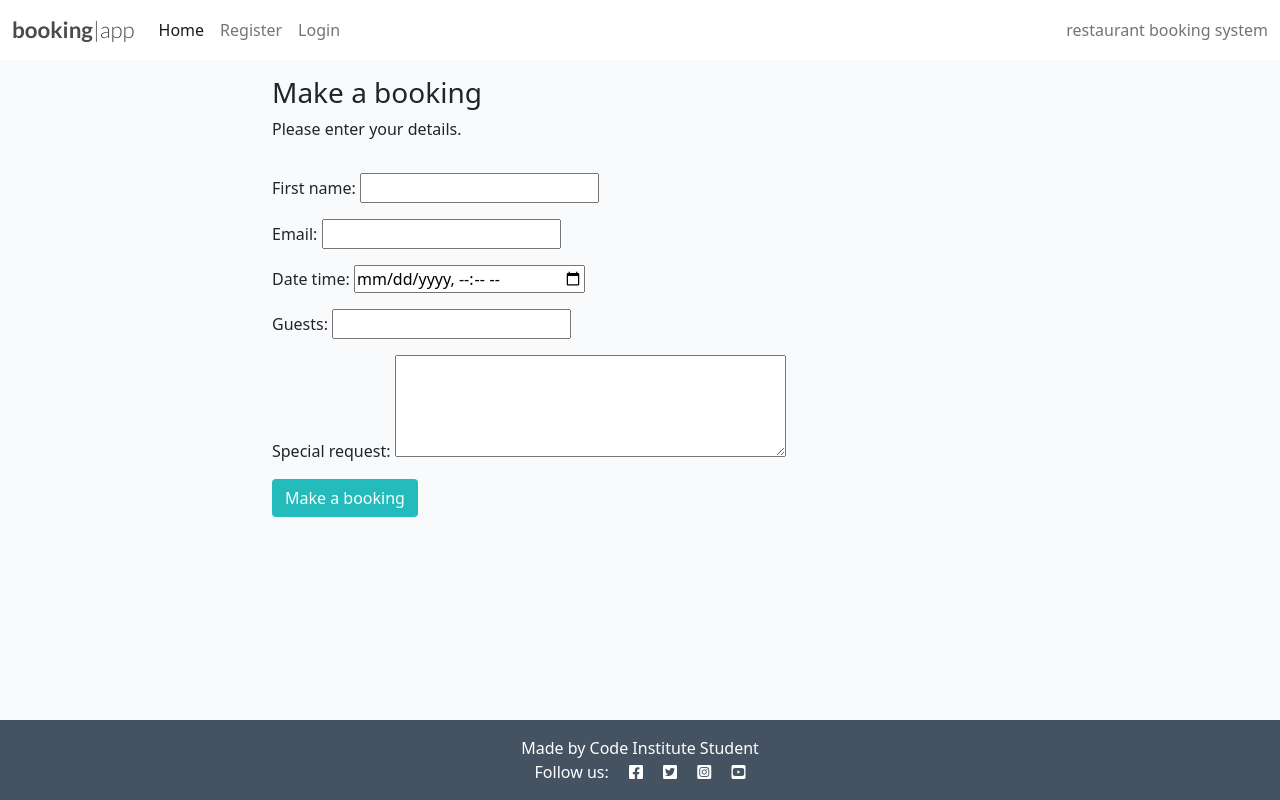
After one commit to robinozer/portfolio4, a Django app: template templates/booking_form_working.html in a window 1280 px wide. The commit adds this page. Run offline with Django 3.2, Linux system fonts and the light colour scheme; the template is opened without the code that fills it, so the values that code supplies are empty.

Commit message:
add additional form validation to prevent user from entering an invalid number of guests for a booking

```diff
--- a/bookingapp/forms.py
+++ b/bookingapp/forms.py
@@ -3,7 +3,6 @@ from django import forms
 
 
 class BookingForm(forms.ModelForm):
-
     class Meta:
         model = Booking
         fields = ('first_name', 'email', 'guests', 'special_request',)
--- a/bookingapp/models.py
+++ b/bookingapp/models.py
@@ -11,7 +11,8 @@ class Booking(models.Model):
     last_name = models.CharField(max_length=50)
     email = models.EmailField()
     date_time = models.DateTimeField(auto_now=False)
-    guests = models.IntegerField(validators=[MinValueValidator(1), MaxValueValidator(8)])
+#    guests = models.IntegerField(validators=[MinValueValidator(1), MaxValueValidator(8)])
+    guests = models.IntegerField(validators=[MinValueValidator(1, message="Please enter a value between 1-8"), MaxValueValidator(8, message="Please enter a value between 1-8")])
     special_request = models.TextField()
     accepted = models.BooleanField(default=False)
 
--- /dev/null
+++ b/templates/booking_form_working.html
@@ -0,0 +1,35 @@
+{% extends "base.html" %}
+
+{% load i18n %}
+
+{% block content %}
+
+<div class="container">
+  <div class="row">
+    <div class="col-md-8 mt-3 offset-md-2">
+      <h3>Make a booking</h3>
+      <p>Please enter your details.</p>
+    </div>
+  </div>
+  <div class="row">
+    <div class="col-md-8 mt-3 offset-md-2">
+
+      <form class="signup" id="booking_form" method="post">
+        {% csrf_token %}
+        <p><label for="id_first_name">First name:</label> <input type="text" name="first_name" value="" maxlength="50"
+            required="" id="id_first_name"></p>
+        <p><label for="id_email">Email:</label> <input type="email" name="email" value="" maxlength="254" required=""
+            id="id_email"></p>
+        <p><label for="id_date_time">Date time:</label> <input type="datetime-local" name="date_time" value=""
+            required="" id="id_date_time"></p>
+        <p><label for="id_guests">Guests:</label> <input type="number" name="guests" value="" required=""
+            id="id_guests"></p>
+        <p><label for="id_special_request">Special request:</label> <textarea name="special_request" cols="40" rows="4"
+            id="id_special_request" required=""></textarea></p>
+        <button class="btn btn-signup right" type="submit">Make a booking</button>
+      </form>
+    </div>
+  </div>
+</div>
+
+{% endblock %}
--- a/templates/index.html
+++ b/templates/index.html
@@ -16,10 +16,9 @@
                         {{ booking.last_name }}</p>
                     <p class="card-text text-muted h6">
                         Booking accepted: {{ booking.accepted }}</p>
-                    <p class="card-text text-muted h6">Special requests: {{  booking.special_request  }}</p>
                 </div>
-                <a href="{% url 'bookingapp:booking_edit' booking.id %}" role="button">Edit</a>
-                <a href="{% url 'bookingapp:booking_delete' booking.id %}" role="button">Delete</a>
+                <a class="nav-link" href="{% url 'bookingapp:booking_edit' booking.id %}" role="button">Edit booking</a>
+                <a class="nav-link" href="{% url 'bookingapp:booking_delete' booking.id %}" role="button">Delete booking</a>
             </div>
         </div>
         {% endfor %}
```
Also changed, not shown: bookingapp/views.py (+14 -0 lines), templates/booking_edit.html (+9 -0 lines), templates/booking_form.html (+40 -10 lines), static/css/style.css (line endings or trailing spaces).
